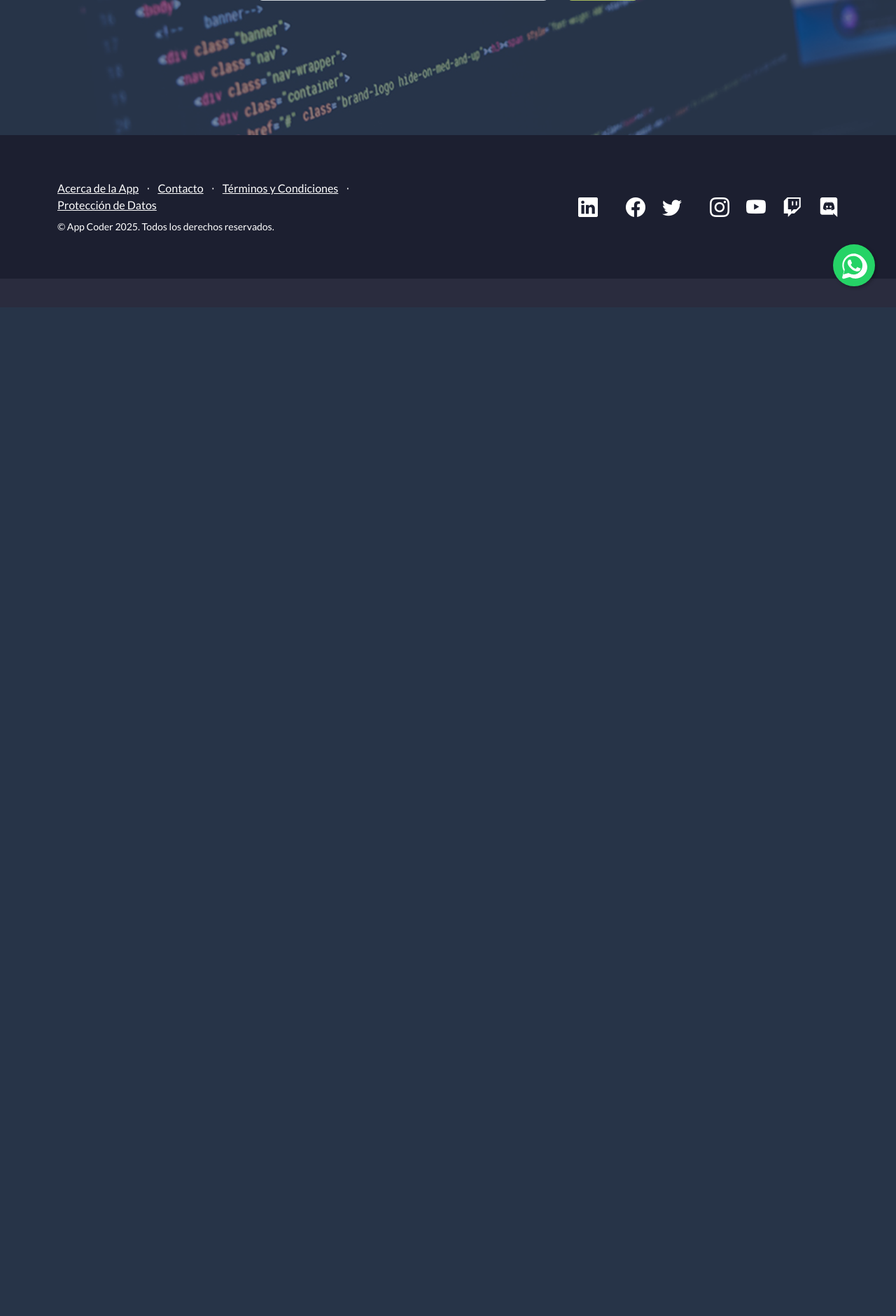
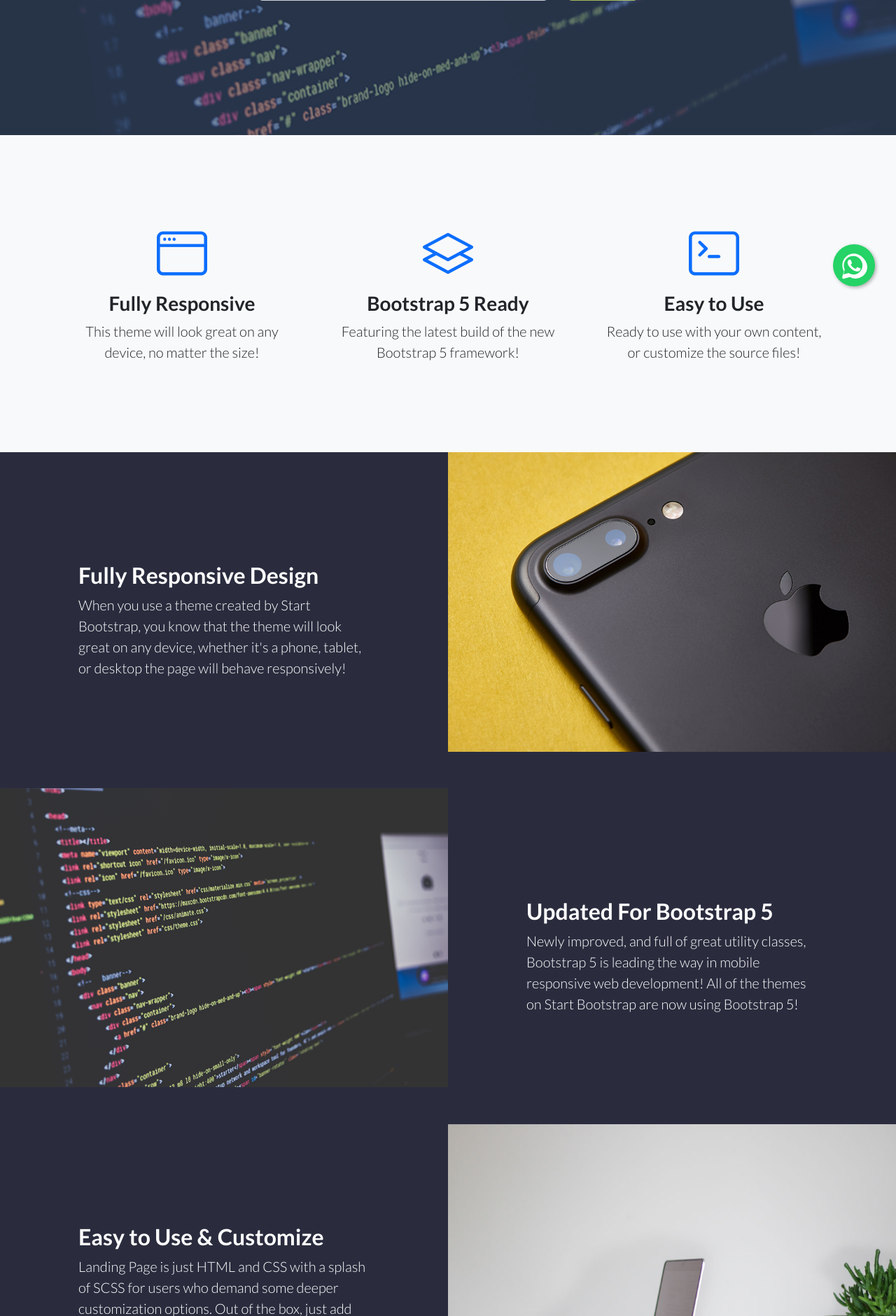
Before and after one commit to vanerm/CursoPython, a Django app: page /AppCoder/padre/ in a window 1280 px wide. Shown: the part 361-2241 px from the top of the page at 70% size. Before the commit the page ends 775 px from the top, so only its background shows below. Run offline with Django 5.2, Linux system fonts and the light colour scheme; some libraries are stand-ins or nearby versions.

Commit message:
feat: Add home page view and template

```diff
--- /dev/null
+++ b/AppCoder/template/inicio.html
@@ -0,0 +1,108 @@
+{% extends "padre.html" %}
+
+{% load static %}
+
+{% block contenido %}
+
+<!-- Icons Grid-->
+<section class="features-icons bg-light text-center text-dark">
+    <div class="container">
+        <div class="row">
+            <div class="col-lg-4">
+                <div class="features-icons-item mx-auto mb-5 mb-lg-0 mb-lg-3">
+                    <div class="features-icons-icon d-flex"><i class="bi-window m-auto text-primary"></i></div>
+                    <h3>Fully Responsive</h3>
+                    <p class="lead mb-0">This theme will look great on any device, no matter the size!</p>
+                </div>
+            </div>
+            <div class="col-lg-4">
+                <div class="features-icons-item mx-auto mb-5 mb-lg-0 mb-lg-3">
+                    <div class="features-icons-icon d-flex"><i class="bi-layers m-auto text-primary"></i></div>
+                    <h3>Bootstrap 5 Ready</h3>
+                    <p class="lead mb-0">Featuring the latest build of the new Bootstrap 5 framework!</p>
+                </div>
+            </div>
+            <div class="col-lg-4">
+                <div class="features-icons-item mx-auto mb-0 mb-lg-3">
+                    <div class="features-icons-icon d-flex"><i class="bi-terminal m-auto text-primary"></i></div>
+                    <h3>Easy to Use</h3>
+                    <p class="lead mb-0">Ready to use with your own content, or customize the source files!</p>
+                </div>
+            </div>
+        </div>
+    </div>
+</section>
+<!-- Image Showcase-->
+<section class="showcase">
+    <div class="container-fluid p-0">
+        <div class="row g-0">
+            <div class="col-lg-6 order-lg-2 text-white showcase-img">
+                <img src="{% static 'AppCoder/assets/img/bg-showcase-1.jpg' %}" class="img-fluid w-100">
+            </div>
+            <div class="col-lg-6 order-lg-1 my-auto showcase-text">
+                <h2>Fully Responsive Design</h2>
+                <p class="lead mb-0">When you use a theme created by Start Bootstrap, you know that the theme will look
+                    great on any device, whether it's a phone, tablet, or desktop the page will behave responsively!</p>
+            </div>
+        </div>
+        <div class="row g-0">
+            <div class="col-lg-6 showcase-img">
+                <img src="{% static 'AppCoder/assets/img/bg-showcase-2.jpg' %}" class="img-fluid w-100">
+            </div>
+            <div class="col-lg-6 my-auto showcase-text">
+                <h2>Updated For Bootstrap 5</h2>
+                <p class="lead mb-0">Newly improved, and full of great utility classes, Bootstrap 5 is leading the way
+                    in mobile responsive web development! All of the themes on Start Bootstrap are now using Bootstrap
+                    5!</p>
+            </div>
+        </div>
+        <div class="row g-0">
+            <div class="col-lg-6 order-lg-2 text-white showcase-img">
+                <img src="{% static 'AppCoder/assets/img/bg-showcase-3.jpg' %}" class="img-fluid w-100">
+            </div>
+            <div class="col-lg-6 order-lg-1 my-auto showcase-text">
+                <h2>Easy to Use &amp; Customize</h2>
+                <p class="lead mb-0">Landing Page is just HTML and CSS with a splash of SCSS for users who demand some
+                    deeper customization options. Out of the box, just add your content and images, and your new landing
+                    page will be ready to go!</p>
+            </div>
+        </div>
+    </div>
+</section>
+<!-- Testimonials-->
+<section class="testimonials text-center bg-light text-dark">
+    <div class="container">
+        <h2 class="mb-5">What people are saying...</h2>
+        <div class="row">
+            <div class="col-lg-4">
+                <div class="testimonial-item mx-auto mb-5 mb-lg-0">
+                    <img class="img-fluid rounded-circle mb-3"
+                        src="{% static 'AppCoder/assets/img/testimonials-1.jpg' %}" alt="...">
+                    <h5>Margaret E.</h5>
+                    <p class="font-weight-light mb-0">"This is fantastic! Thanks so much guys!"</p>
+                </div>
+            </div>
+            <div class="col-lg-4">
+                <div class="testimonial-item mx-auto mb-5 mb-lg-0">
+                    <img class="img-fluid rounded-circle mb-3"
+                        src="{% static 'AppCoder/assets/img/testimonials-2.jpg' %}" alt="...">
+                    <h5>Fred S.</h5>
+                    <p class="font-weight-light mb-0">"Bootstrap is amazing. I've been using it to create lots of super
+                        nice landing pages."</p>
+                </div>
+            </div>
+            <div class="col-lg-4">
+                <div class="testimonial-item mx-auto mb-5 mb-lg-0">
+                    <img class="img-fluid rounded-circle mb-3"
+                        src="{% static 'AppCoder/assets/img/testimonials-3.jpg' %}" alt="...">
+                    <h5>Sarah W.</h5>
+                    <p class="font-weight-light mb-0">"Thanks so much for making these free resources available to us!"
+                    </p>
+                </div>
+            </div>
+        </div>
+    </div>
+</section>
+
+
+{% endblock %}
--- a/AppCoder/template/padre.html
+++ b/AppCoder/template/padre.html
@@ -42,7 +42,7 @@
         <!-- Navigation-->
         <nav class="navbar navbar-light fixed-top" style="background-color: rgb(28, 31, 48)">
             <div class="container">
-                <a class="navbar-brand text-white fw-bold" style="letter-spacing:1px; font-size:2rem;" href="{% url 'padre' %}">AppCoder</a>
+                <a class="navbar-brand text-white fw-bold" style="letter-spacing:1px; font-size:2rem;" href="{% url 'inicio' %}">AppCoder</a>
                 <a class="btn btn-primary" href="{% url 'profesores' %}">Profesores</a>
                 <a class="btn btn-primary" href="{% url 'alumnos' %}">Alumnos</a>
                 <a class="btn btn-primary" href="{% url 'cursos' %}">Cursos</a>
--- a/AppCoder/urls.py
+++ b/AppCoder/urls.py
@@ -3,7 +3,7 @@ from .import views
 
 urlpatterns = [
     # Home page
-    path('', views.inicio, name='inicio'),
+    path('inicio/', views.inicio, name='inicio'),
     path('padre/', views.inicio, name='padre'),
     # CURSOS
     path('cursos/', views.cursos, name='cursos'),
--- a/AppCoder/views.py
+++ b/AppCoder/views.py
@@ -8,7 +8,7 @@ from django.shortcuts import redirect
 
 # Create your views here.
 def inicio(request):
-    return render(request, "padre.html")
+    return render(request, "inicio.html")
 
 # CURSOS
 def cursos(request):
```
